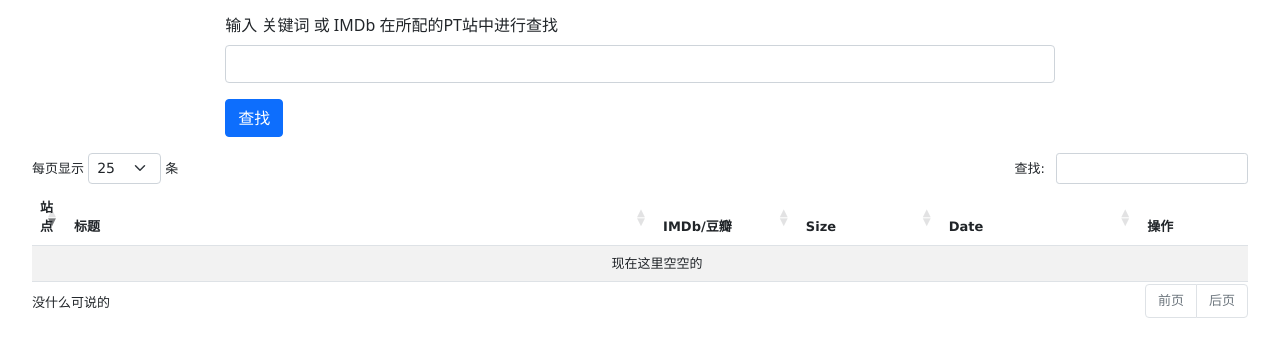
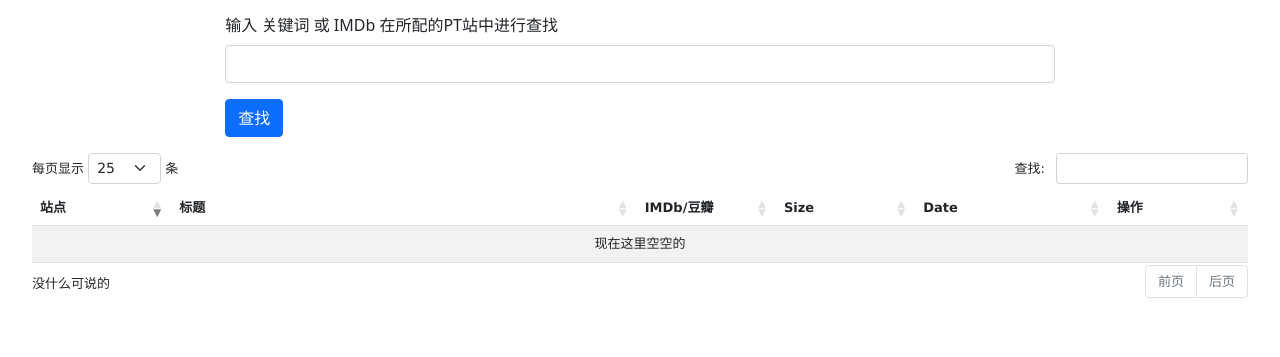
Before and after one commit to ccf-2012/torll, a Flask app: page /ptsearch in a window 1280 px wide. Shown: the part 136-493 px from the top of the page. Run offline with Flask 2, Linux system fonts and the light colour scheme; data that the repository does not hold is empty; some libraries are stand-ins or nearby versions.

Commit message:
ptsearch

```diff
--- a/templates/ptsearch.html
+++ b/templates/ptsearch.html
@@ -74,10 +74,11 @@
             columns: [
                 {
                     data: 'site',
+                    "width": "10%",
                 },
                 {
                     data: 'tortitle',
-                    "width": "50%",
+                    "width": "40%",
                     "render": function (data, type, row, meta) {
                         if (data) {
                             return '<a href="' + row.infolink + '" target="_blank">' + row.tortitle + '</a>';
@@ -91,7 +92,7 @@
                     "width": "10%",
                     "render": function (data, type, row, meta) {
                         if (data) {
-                            return '<a href="https://www.imdb.com/title/"' + data + ' target="_blank">' + row.imdbval + '</a>';
+                            return '<a href="https://www.imdb.com/title/' + data + '" target="_blank">' + row.imdbval + '</a>';
                         }
                         else return ''
                     }
```
